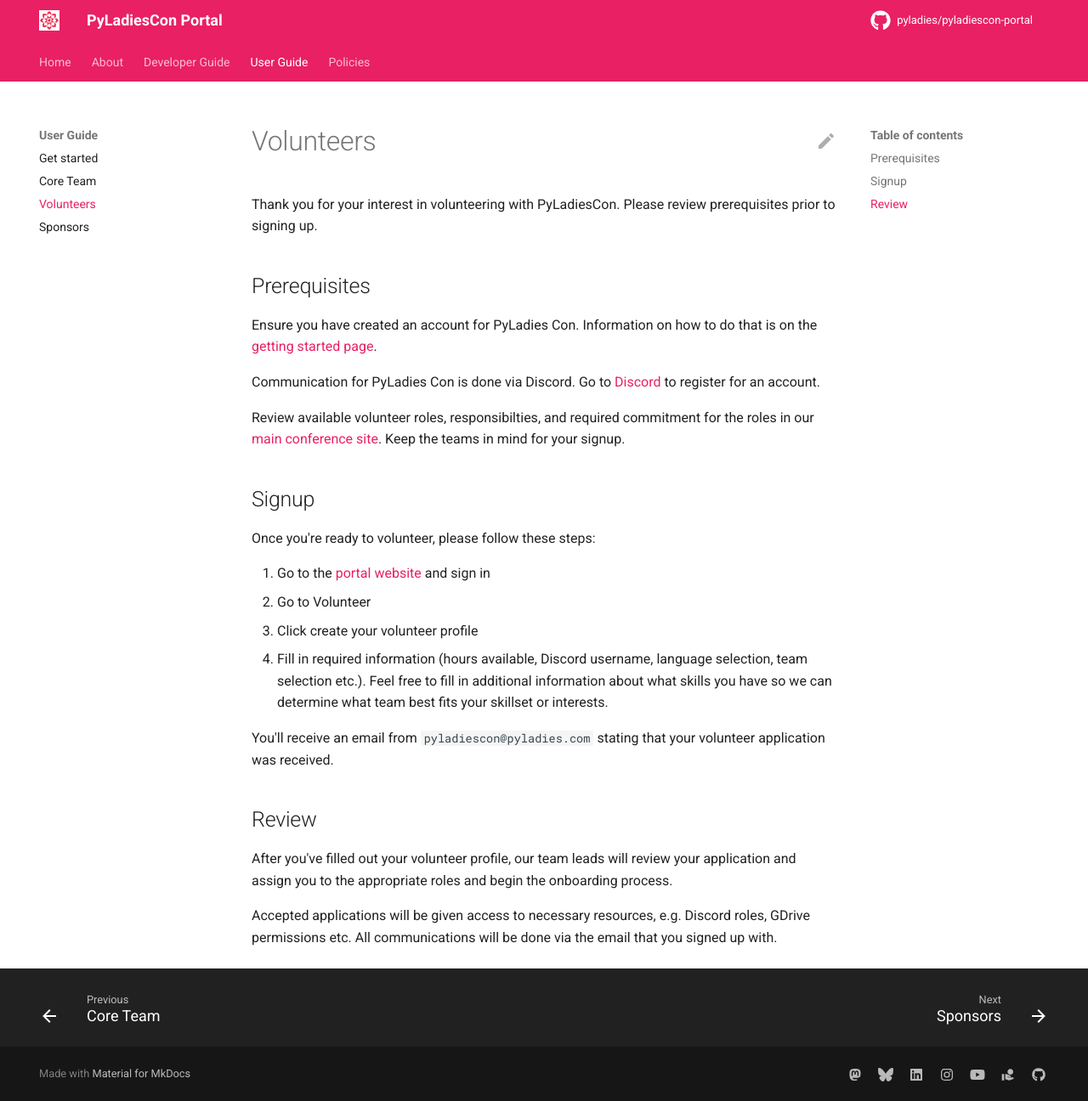
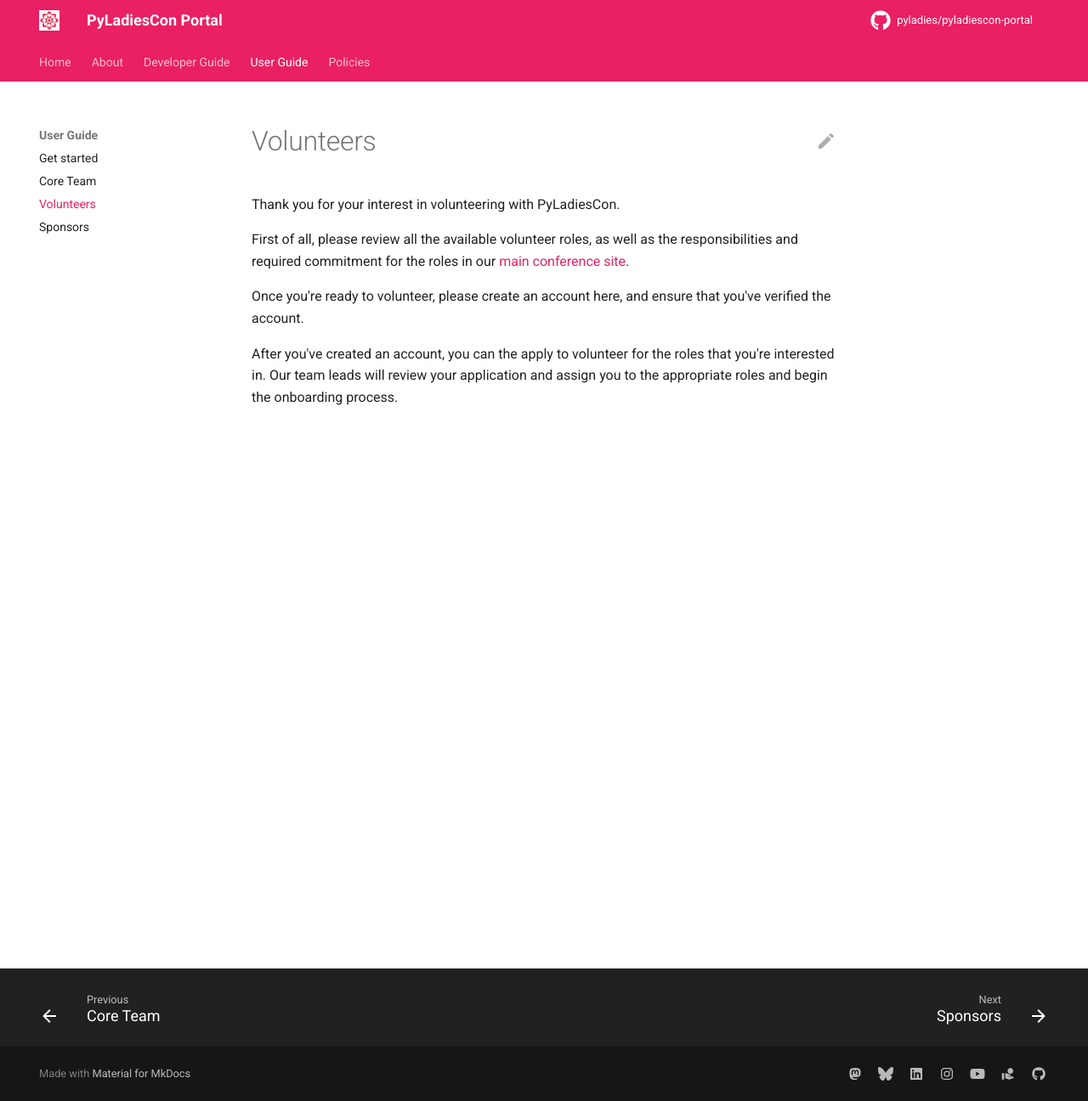
Before and after one commit to pyladies/pyladiescon-portal, an MkDocs documentation site: the page built from docs/user/volunteer.md, in a window 1280 px wide and 1296 px high. Shown: the whole window at 85% size. Built offline with MkDocs 1.6.1 and Material for MkDocs 9.7.7, drawn with Linux system fonts in a browser that asks for light colours; comment, search, counter and statistics services are not loaded.

Commit message:
Revert "update volunteer sign up page"
This reverts commit 684214ef253c275570c8067dc7be031f9ffb2a80.

```diff
--- a/docs/user/volunteer.md
+++ b/docs/user/volunteer.md
@@ -1,28 +1,11 @@
 # Volunteers
 
-Thank you for your interest in volunteering with PyLadiesCon. Please review prerequisites prior to signing up.
+Thank you for your interest in volunteering with PyLadiesCon.
 
-## Prerequisites
+First of all, please review all the available volunteer roles, as well as the responsibilities and required commitment
+for the roles in our [main conference site](https://conference.pyladies.com/docs/).
 
-Ensure you have created an account for PyLadies Con. Information on how to do that is on the [getting started page](https://pyladiescon-portal-docs.netlify.app/user/get_started/).
+Once you're ready to volunteer, please create an account here, and ensure that you've verified the account.
 
-Communication for PyLadies Con is done via Discord. Go to [Discord](https://discord.com/register) to register for an account.
-
-Review available volunteer roles, responsibilties, and required commitment for the roles in our [main conference site](https://conference.pyladies.com/docs/). Keep the teams in mind for your signup.
-
-## Signup
-
-Once you're ready to volunteer, please follow these steps:
-
-1. Go to the [portal website](portal.pyladies.com) and sign in
-2. Go to Volunteer
-3. Click create your volunteer profile
-4. Fill in required information (hours available, Discord username, language selection, team selection etc.). Feel free to fill in additional information about what skills you have so we can determine what team best fits your skillset or interests.
-
-You'll receive an email from `pyladiescon@pyladies.com` stating that your volunteer application was received.
-
-## Review
-
-After you've filled out your volunteer profile, our team leads will review your application and assign you to the appropriate roles and begin the onboarding process.
-
-Accepted applications will be given access to necessary resources, e.g. Discord roles, GDrive permissions etc. All communications will be done via the email that you signed up with.
+After you've created an account, you can the apply to volunteer for the roles that you're interested in.
+Our team leads will review your application and assign you to the appropriate roles and begin the onboarding process.
```
